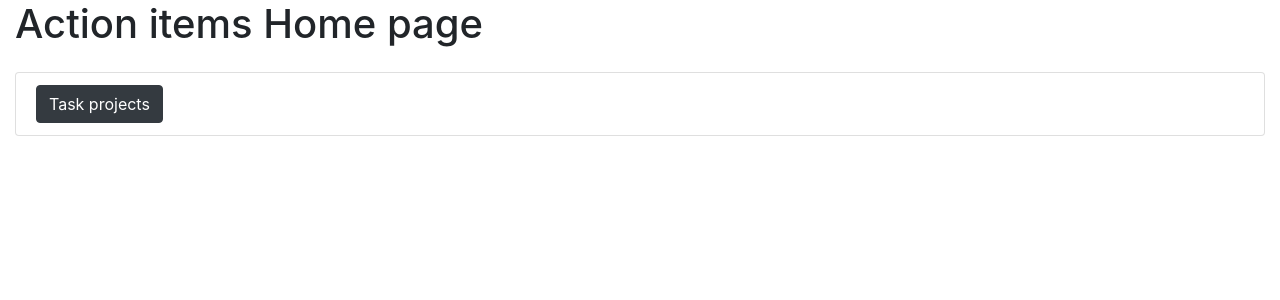
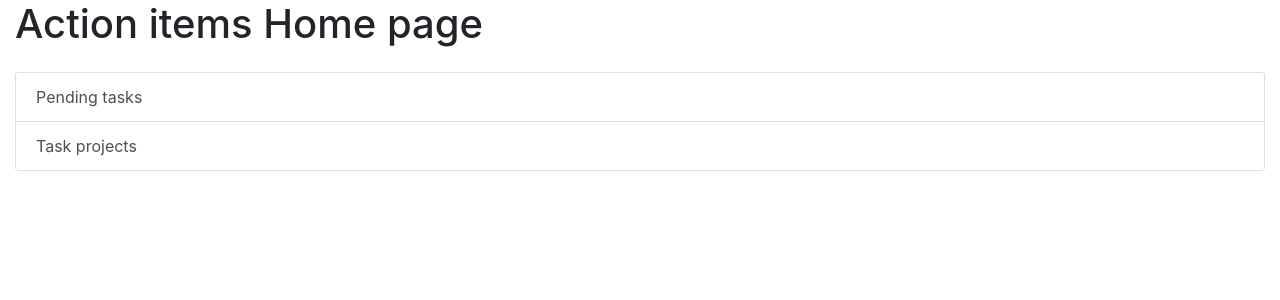
Before and after one commit to samrullo/app_zero_django, a Django app: page / in a window 1280 px wide. Shown: the part 56-356 px from the top of the page. Run offline with Django 4.2, Linux system fonts and the light colour scheme; some libraries are stand-ins or nearby versions.

Commit message:
action items

```diff
--- a/action_items/templates/action_items_home.html
+++ b/action_items/templates/action_items_home.html
@@ -2,9 +2,8 @@
 
 {% block content %}
 <h1>Action items Home page</h1>
-<ul class="list-group">
-    <li class="list-group-item">
-        <a href="{% url 'task_projects' %}" class="btn btn-dark">Task projects</a>
-    </li>
+<div class="list-group">
+    <a class="list-group-item list-group-item-action" href="{% url 'all_tasks_by_status' 2 %}" >Pending tasks</a>
+    <a class="list-group-item list-group-item-action" href="{% url 'task_projects' %}">Task projects</a>
 </ul>
 {% endblock %}
--- a/action_items/templates/all_tasks_flat.html
+++ b/action_items/templates/all_tasks_flat.html
@@ -1,7 +1,7 @@
 {% extends "layout.html" %}
 
 {% block content %}
-<h1>Action items Home page</h1>
+<h1>{{title}}</h1>
 <table class="table table-hover orderByDateTable">
     <thead order_col_no="0">
         <th scope="col">Client</th>
--- a/action_items/views_by_status.py
+++ b/action_items/views_by_status.py
@@ -4,7 +4,7 @@ from .models import Task,TaskProject,Status
 def view_all_tasks(request,status_pk:int):
     status=Status.objects.get(pk=status_pk)
     tasks=Task.objects.filter(status=status)
-    return render(request,"all_tasks_flat.html",{'tasks':tasks})
+    return render(request,"all_tasks_flat.html",{'tasks':tasks,'title':f"Tasks with status {status.longname}"})
 
 def view_task_projects(request,status_pk:int):
     status=Status.objects.get(pk=status_pk)
```
